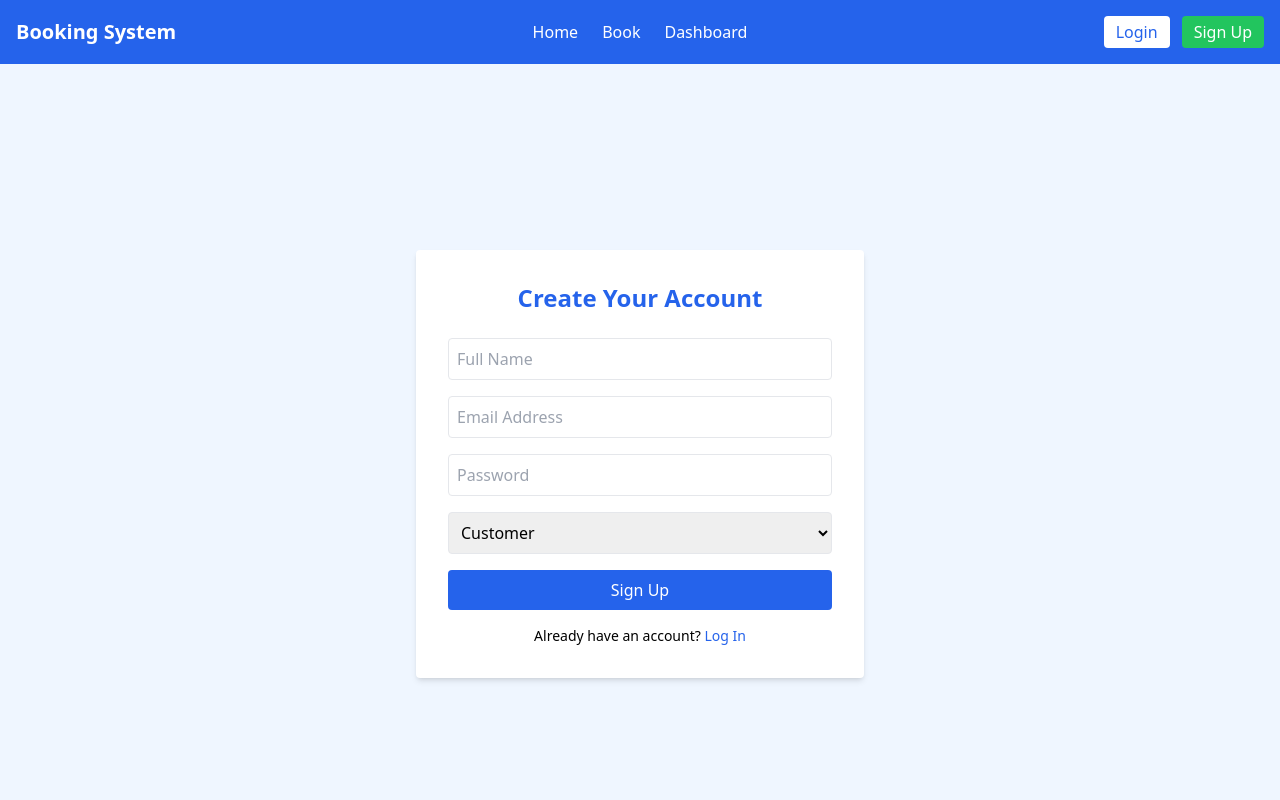
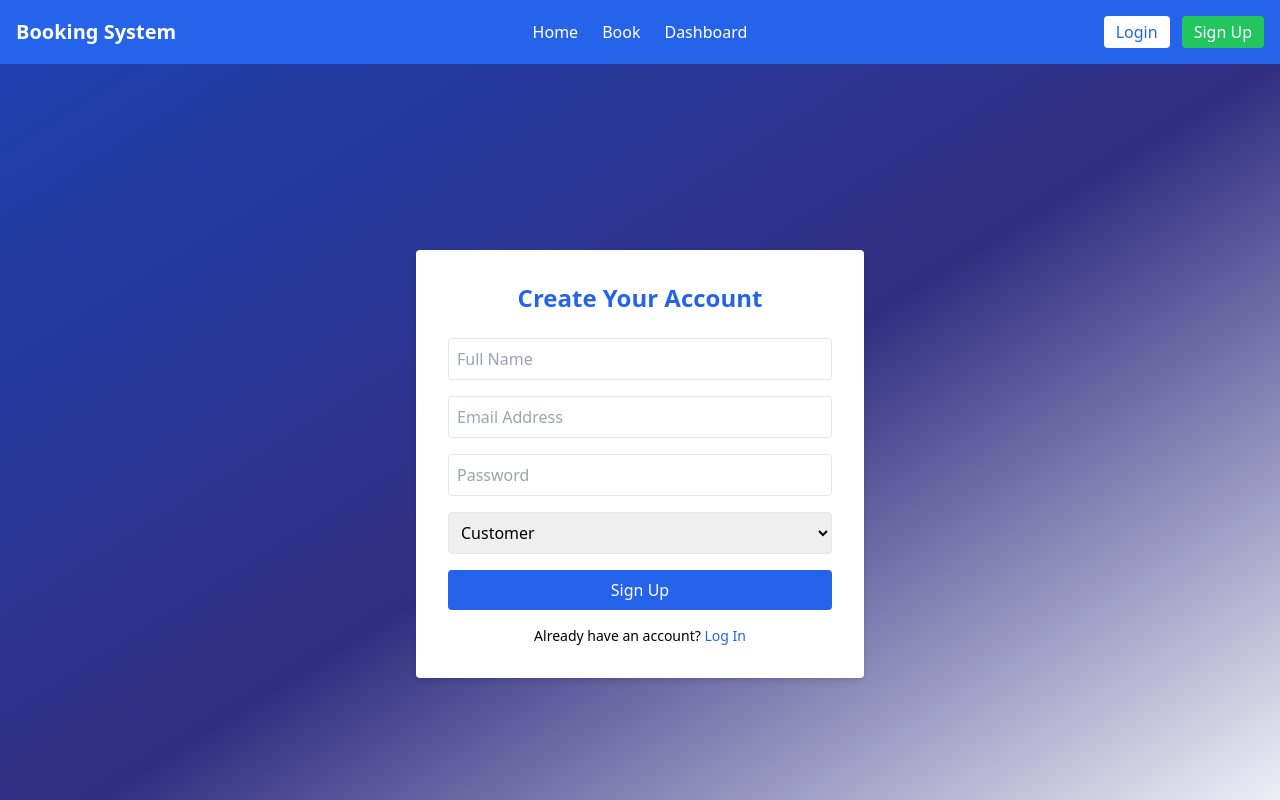
Before and after one commit to DhirajWanjari/booking-system-react-tailwind, a React (Create React App) app in the folder frontend/: page /signup in a window 1280 px wide. Shown: the top 800 px of the page. Built offline with nearby package versions, Linux system fonts and the light colour scheme; the HTML template or start-up script is replaced by a standard one.

Commit message:
Update Signup.jsx

```diff
--- a/frontend/src/pages/Signup.jsx
+++ b/frontend/src/pages/Signup.jsx
@@ -59,7 +59,7 @@ const Signup = () => {
   };
 
   return (
-    <div className="min-h-screen flex items-center justify-center bg-blue-50 px-4">
+    <div className="min-h-screen flex items-center justify-center bg-gradient-to-br from-blue-800 via-indigo-900">
       <div className="bg-white shadow-md rounded p-8 max-w-md w-full">
         <h2 className="text-2xl font-bold mb-6 text-center text-blue-600">Create Your Account</h2>
 
```
